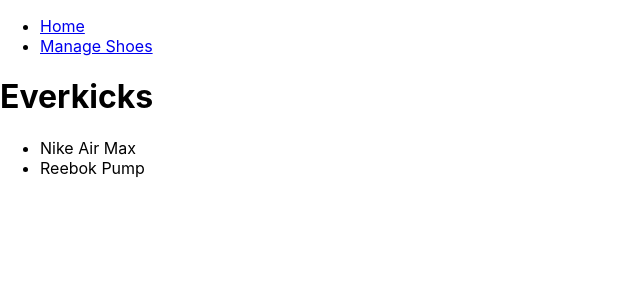
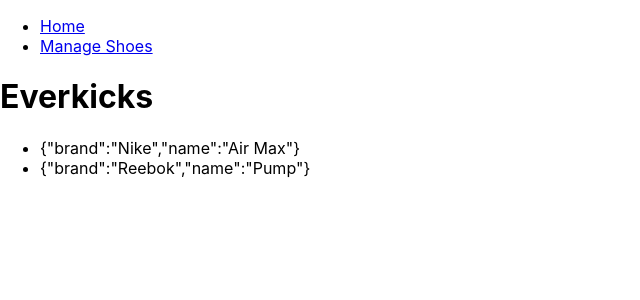
Before and after one commit to coryhouse/everkicks, a React (Create React App) app: page / in a window 1280 px wide. Shown: the top 300 px of the page, without its empty margins (0-640 px from the left). Built offline with nearby package versions, Linux system fonts and the light colour scheme.

Commit message:
Output all fields

```diff
--- a/src/Home.tsx
+++ b/src/Home.tsx
@@ -11,9 +11,7 @@
 
       <ul>
         {shoes.map((shoe) => (
-          <li>
-            {shoe.brand} {shoe.name}
-          </li>
+          <li>{JSON.stringify(shoe)}</li>
         ))}
       </ul>
     </>
```
